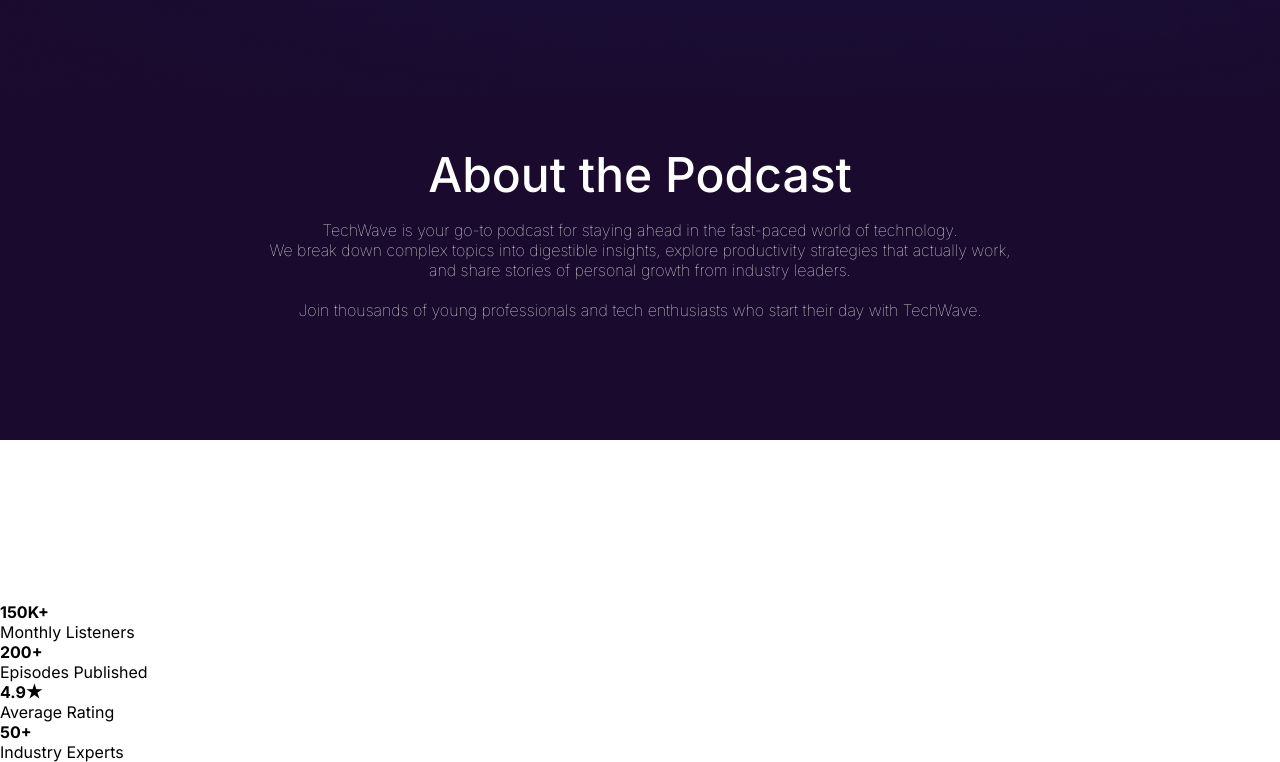
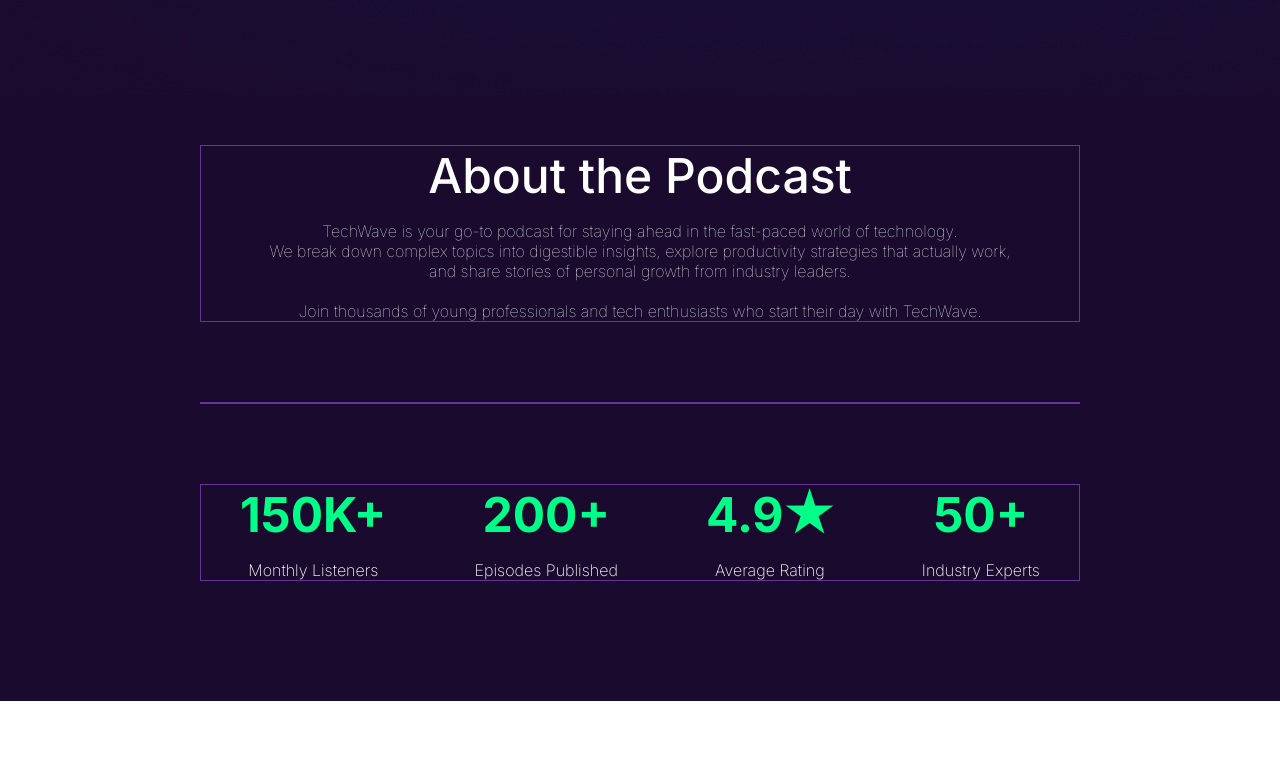
Before and after one commit to mahmudpython/Assignment-TechWave, a plain HTML site: page index.html in a window 1280 px wide. Shown: the part 760-1522 px from the top of the page. After the commit the page ends 1461 px from the top, so only its background shows below. Drawn offline with Linux system fonts and the light colour scheme.

Commit message:
Main Section Design Completed

```diff
--- a/Style/style.css
+++ b/Style/style.css
@@ -156,6 +156,10 @@ ul li{
     padding: 50px 200px 120px 200px;
     color: white;
     text-align: center;
+
+}
+.main-text-content{
+    border: 1px solid rebeccapurple;
 }
 .main-container h3{
     font-size: 3rem;
@@ -168,5 +172,23 @@ ul li{
 }
 .middle-border{
     border: 0.1px solid rgba(255, 255, 255, 0.187);
-    margin: 80px;
+    margin: 80px 0;
+    border: 1px solid rebeccapurple;
 }
+.main-summery-container{
+    display: flex;
+    justify-content: space-around;
+    gap: 10px;
+    border: 1px solid rebeccapurple;
+    text-align: center;
+}
+.main-summery-container h4{
+    font-size: 48px;
+    font-weight: 700;
+    color: #00FF88;
+    margin-bottom: 16px;
+}
+.main-summery-container p{
+    font-size: 16px;
+    font-weight: 200;
+}
--- a/index.html
+++ b/index.html
@@ -59,6 +59,7 @@
 
     <main>
         <div class="main-container">
+            <div class="main-text-content">
                 <h3>About the Podcast</h3>
              <p>TechWave is your go-to podcast for staying ahead in the fast-paced world of technology. <br>
              We break down complex topics into digestible insights, explore productivity strategies that actually work, <br>
@@ -66,10 +67,9 @@
              Join thousands of young professionals and tech enthusiasts who start their day with TechWave.
              </p>
             </div>
-
             <hr class="middle-border">
 
-        <div>
+        <div class="main-summery-container">
             <div>
                 <h4>150K+</h4>
                 <p>Monthly Listeners</p>
@@ -87,6 +87,12 @@
                 <p>Industry Experts</p>
             </div>
         </div>
+
+
+
+    </div>
+
+
 
     </main>
 
```
Lines whose indentation alone changed are shown as unchanged.
